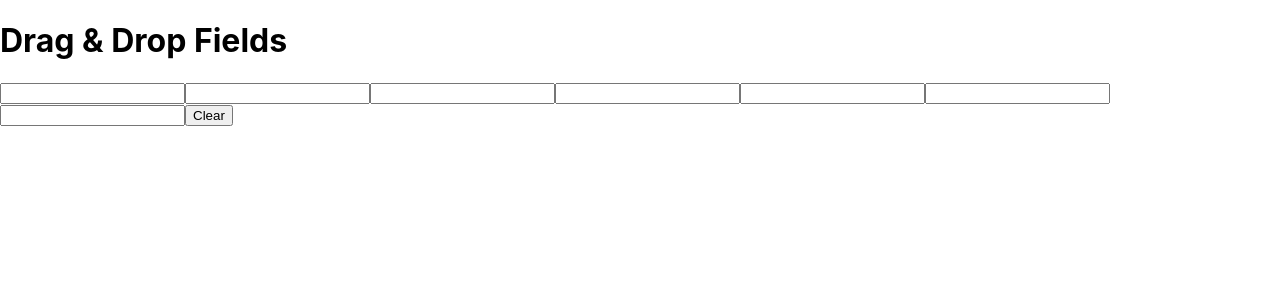
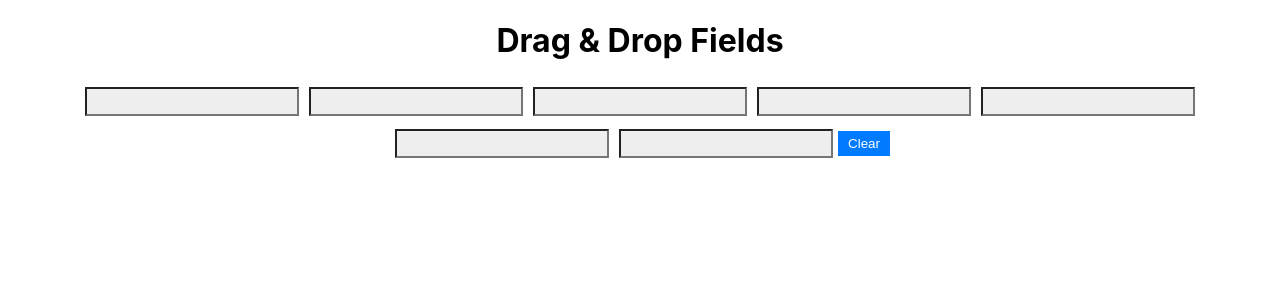
Before and after one commit to HrushikeshKhandale/Drag-and-Drop-functionality, a React (Create React App) app: page / in a window 1280 px wide. Shown: the top 300 px of the page. Built offline with nearby package versions, Linux system fonts and the light colour scheme.

Commit message:
Added basic  styling

```diff
--- a/src/App.js
+++ b/src/App.js
@@ -1,3 +1,4 @@
+// App.js
 import React, { useState, useEffect } from "react";
 
 function App() {
@@ -24,7 +25,7 @@ function App() {
   };
 
   return (
-    <div className="container">
+    <div style={{ textAlign: "center" }}>
       <h1>Drag & Drop Fields</h1>
       {inputs.map((input, index) => (
         <input
@@ -32,9 +33,27 @@ function App() {
           type="text"
           value={input}
           onChange={(e) => handleInputChange(index, e.target.value)}
+          style={{
+            padding: "5px",
+            margin: "5px",
+            backgroundColor: "#eee",
+            width: "200px",
+          }}
         />
       ))}
-      <button onClick={handleClear}>Clear</button>
+      <button
+        onClick={handleClear}
+        style={{
+          marginTop: "10px",
+          padding: "5px 10px",
+          backgroundColor: "#007bff",
+          color: "#fff",
+          border: "none",
+          cursor: "pointer",
+        }}
+      >
+        Clear
+      </button>
     </div>
   );
 }
```
